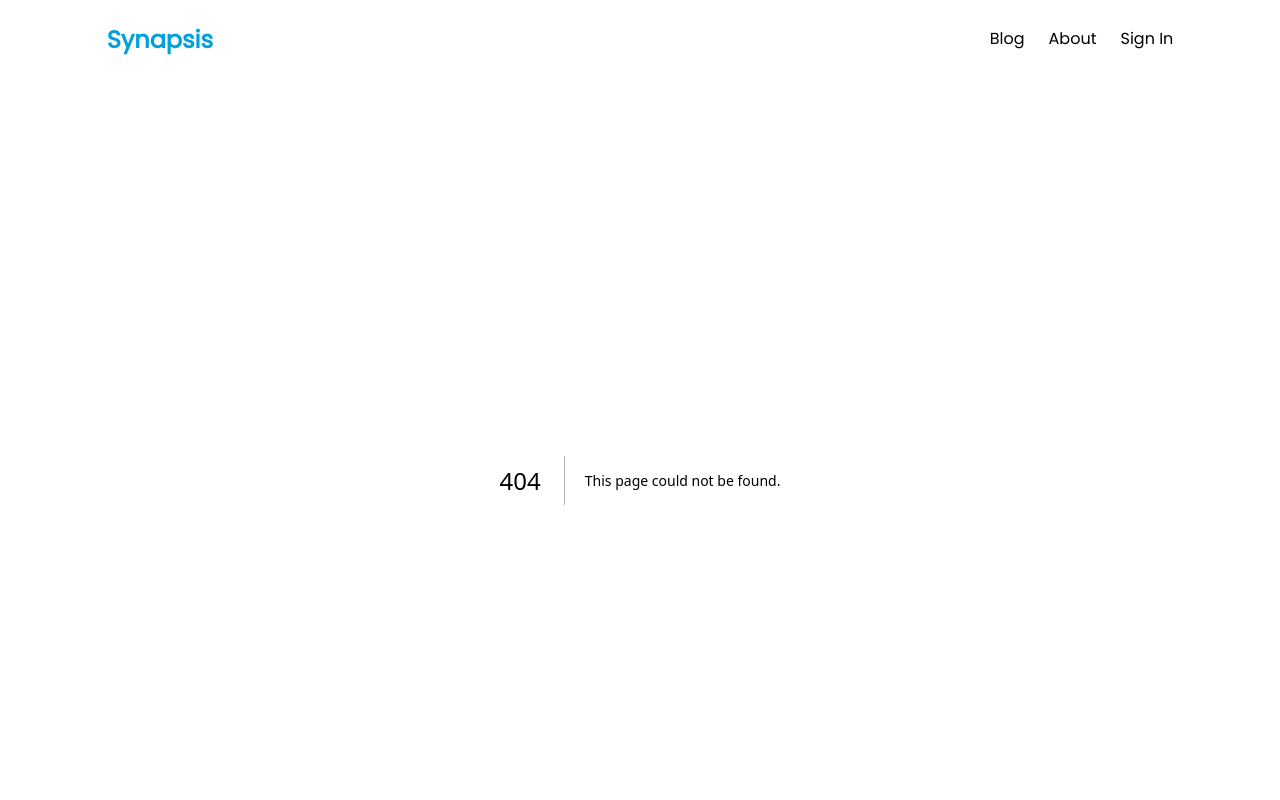
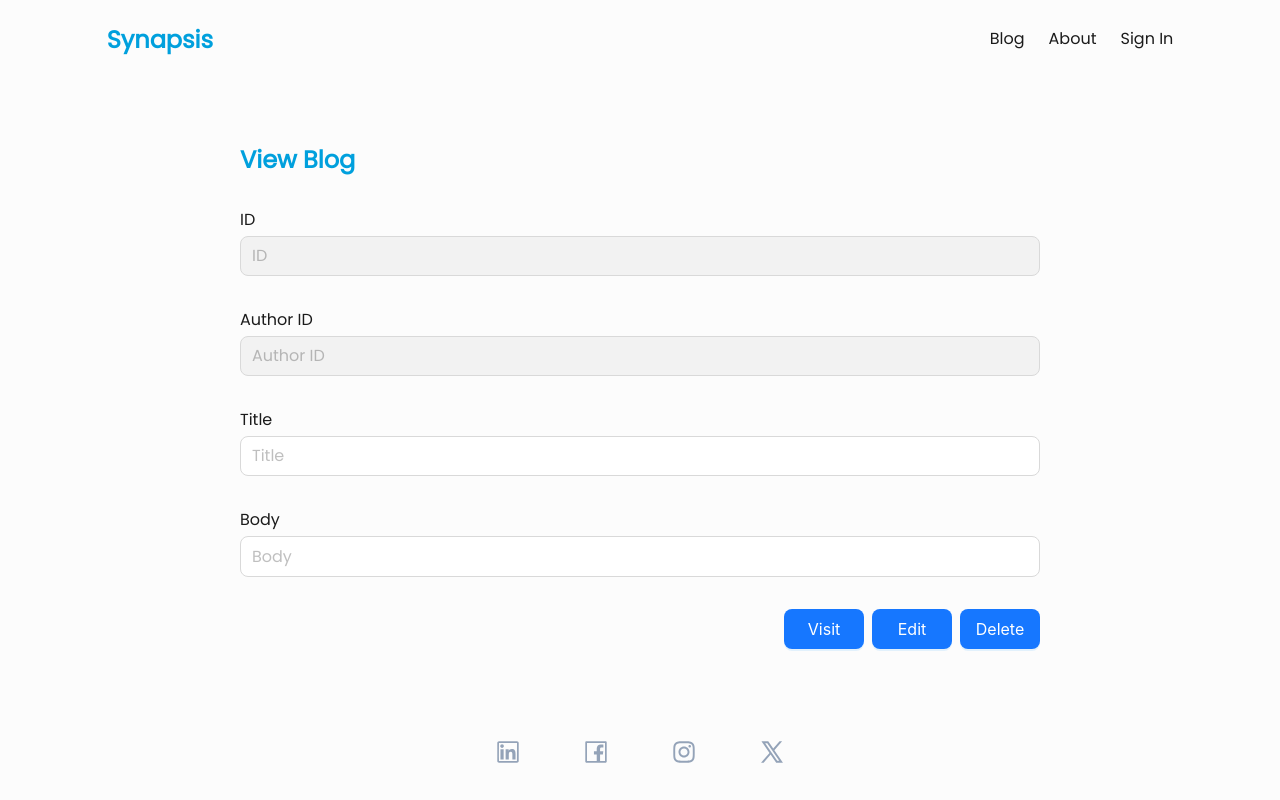
Before and after one commit to ditramadia/synapsis-blog, a Next.js app: page /dashboard/blog/1 in a window 1280 px wide. Before the commit this address had no page. Shown: the top 800 px of the page. Built offline with nearby package versions, Linux system fonts and the light colour scheme; no server answers.

Commit message:
feat (dashboard): add view blog

```diff
--- a/src/components/blog/BlogComments.tsx
+++ b/src/components/blog/BlogComments.tsx
@@ -154,10 +154,12 @@ function BlogComments({ blogId }: BlogCommentsProps) {
                   placeholder="Add a comment..."
                   autoSize={{
                     minRows: 1,
-                    maxRows: 5,
                   }}
                   size='large'
                   required
+                  style={{
+                    fontFamily: "Poppins, sans-serif"
+                  }}
                   {...field}
                 />
               )}
--- /dev/null
+++ b/src/pages/dashboard/blog/[id]/index.tsx
@@ -0,0 +1,145 @@
+import React from 'react'
+import { GetServerSideProps } from 'next'
+import axios from 'axios'
+import Head from 'next/head'
+import Link from 'next/link'
+
+import { Button, Input } from 'antd'
+const { TextArea } = Input;
+
+interface BlogProps {
+  id: number,
+  user_id: number,
+  title: string,
+  body: string
+}
+
+interface BlogDetailProps {
+  blog: BlogProps
+}
+
+const fetchBlog = async (id: string) => {
+  try {
+    const response = await axios.get(`${process.env.NEXT_PUBLIC_API_URL}/public/v2/posts/${id}`, {
+      headers: {
+        Authorization: `Bearer ${process.env.NEXT_PUBLIC_API_KEY}`,
+      }
+    })
+
+    return {
+      data: response.data
+    }
+  } catch (error) {
+    // TODO: Handle error
+    console.error('Error fetching blog:', error)
+    return {
+      data: [],
+    }
+  }
+}
+
+function BlogDetailPage({ blog }: BlogDetailProps) {
+  return (
+    <>
+      <Head>
+        <title>Synapsis | View Blog</title>
+      </Head>
+
+      <main className='container-small py-8 md:py-16'>
+        <h1 className='mb-8 text-2xl font-bold text-main-500'>View Blog</h1>
+
+        <div className='flex flex-col gap-4 md:gap-8'>
+          <div className='flex flex-col gap-4 md:gap-8'>
+            <div className='flex flex-col gap-1'>
+              <label>ID</label>
+              <Input
+                size='large'
+                style={{
+                  fontFamily: "Poppins, sans-serif"
+                }}
+                placeholder="ID"
+                value={blog.id}
+                type='text'
+                readOnly
+                disabled />
+            </div>
+            <div className='flex flex-col gap-1'>
+              <label>Author ID</label>
+              <Input
+                size='large'
+                style={{
+                  fontFamily: "Poppins, sans-serif"
+                }}
+                placeholder="Author ID"
+                value={blog.user_id}
+                type='text'
+                readOnly
+                disabled />
+            </div>
+            <div className='flex flex-col gap-1'>
+              <label>Title</label>
+              <Input
+                size='large'
+                style={{
+                  fontFamily: "Poppins, sans-serif"
+                }}
+                placeholder="Title"
+                value={blog.title}
+                type='text'
+                readOnly />
+            </div>
+            <div className='flex flex-col gap-1'>
+              <label>Body</label>
+              <TextArea
+                size='large'
+                placeholder="Body"
+                autoSize={{
+                  minRows: 1
+                }}
+                style={{
+                  fontFamily: "Poppins, sans-serif"
+                }}
+                required
+                value={blog.body}
+                readOnly />
+            </div>
+          </div>
+
+          <div className='flex flex-wrap justify-end gap-2'>
+            <a href={`/blog/${blog.id}`} target='_blank' rel="noopener noreferrer">
+              <div className='w-20 self-end'>
+                <Button color='green' type="primary" size='large' block={true} htmlType='submit'>Visit</Button>
+              </div>
+            </a>
+            <Link href={`/dashboard/blog/${blog.id}/edit`}>
+              <div className='w-20 self-end'>
+                <Button color='orange' type="primary" size='large' block={true} htmlType='submit'>Edit</Button>
+              </div>
+            </Link>
+            <div className='w-20 self-end'>
+              <Button color='danger' type="primary" size='large' block={true} htmlType='submit'>Delete</Button>
+            </div>
+          </div>
+        </div>
+      </main>
+    </>
+  )
+}
+
+export const getServerSideProps: GetServerSideProps = async (context) => {
+  console.log("Context Params", context.params)
+
+  const { id } = context.params as { id: string }
+
+  if (!id || isNaN(Number(id))) {
+    return { notFound: true }
+  }
+
+  const { data: blog } = await fetchBlog(id)
+
+  return {
+    props: { blog }
+  }
+}
+
+export default BlogDetailPage
--- a/src/pages/dashboard/index.tsx
+++ b/src/pages/dashboard/index.tsx
@@ -103,7 +103,7 @@ function DashboardPage({ initialBlogs, initialPage, initialPageSize, totalPages,
                 <span className='col-span-4 md:col-span-9'>{blog.title}</span>
                 <div className='flex flex-wrap gap-1 col-span-2'>
                   <a href={`/blog/${blog.id}`} target='_blank' rel="noopener noreferrer">
-                    <div className='flex items-center justify-center w-8 h-8 bg-green-400 rounded-md cursor-pointer'>
+                    <div className='flex items-center justify-center w-8 h-8 bg-teal-500 rounded-md cursor-pointer'>
                       <CompassFilled className='text-native-100' />
                     </div>
                   </a>
```
Also changed, not shown: src/pages/blog/[slug]/index.tsx (+0 -13 lines).
